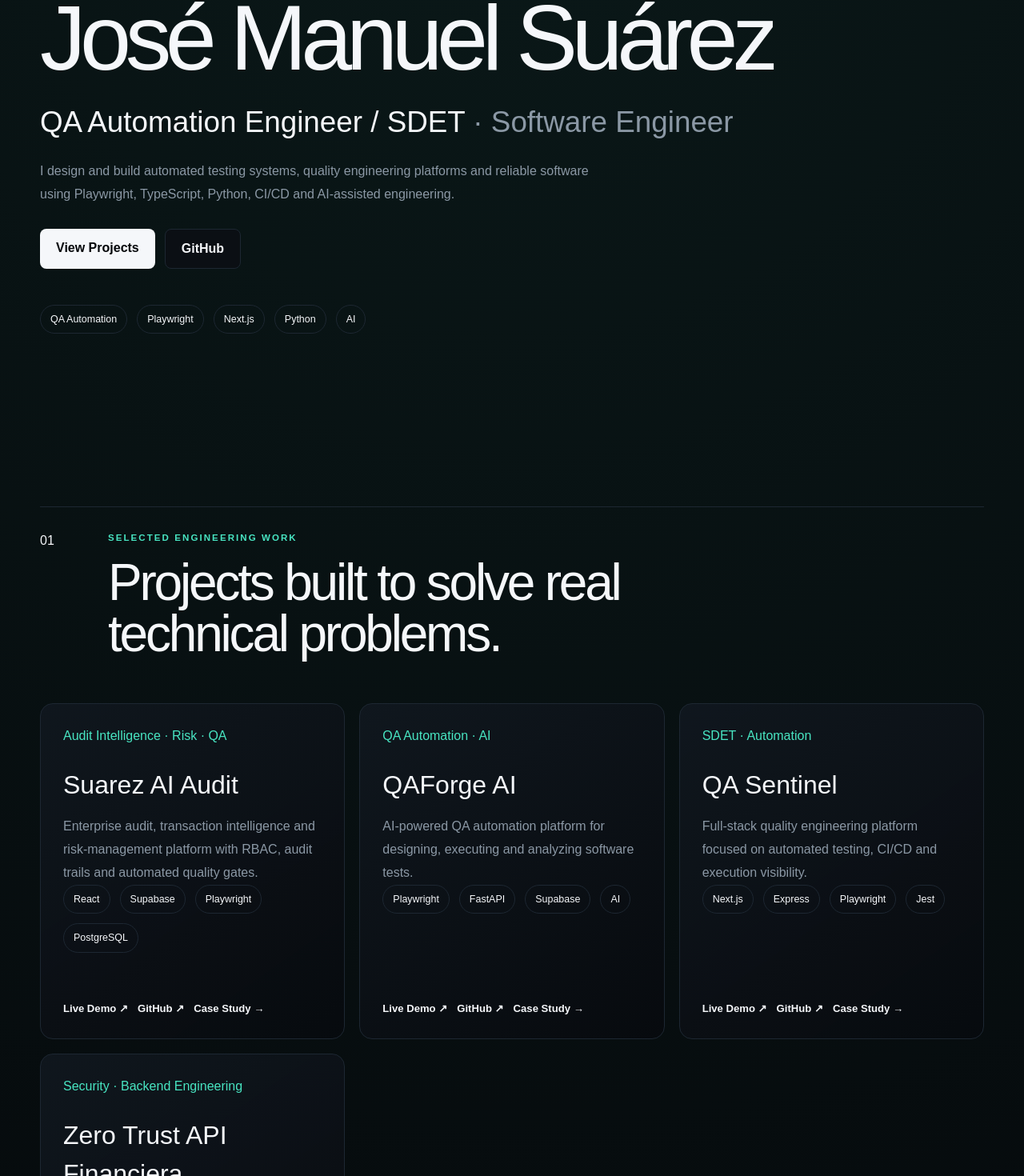
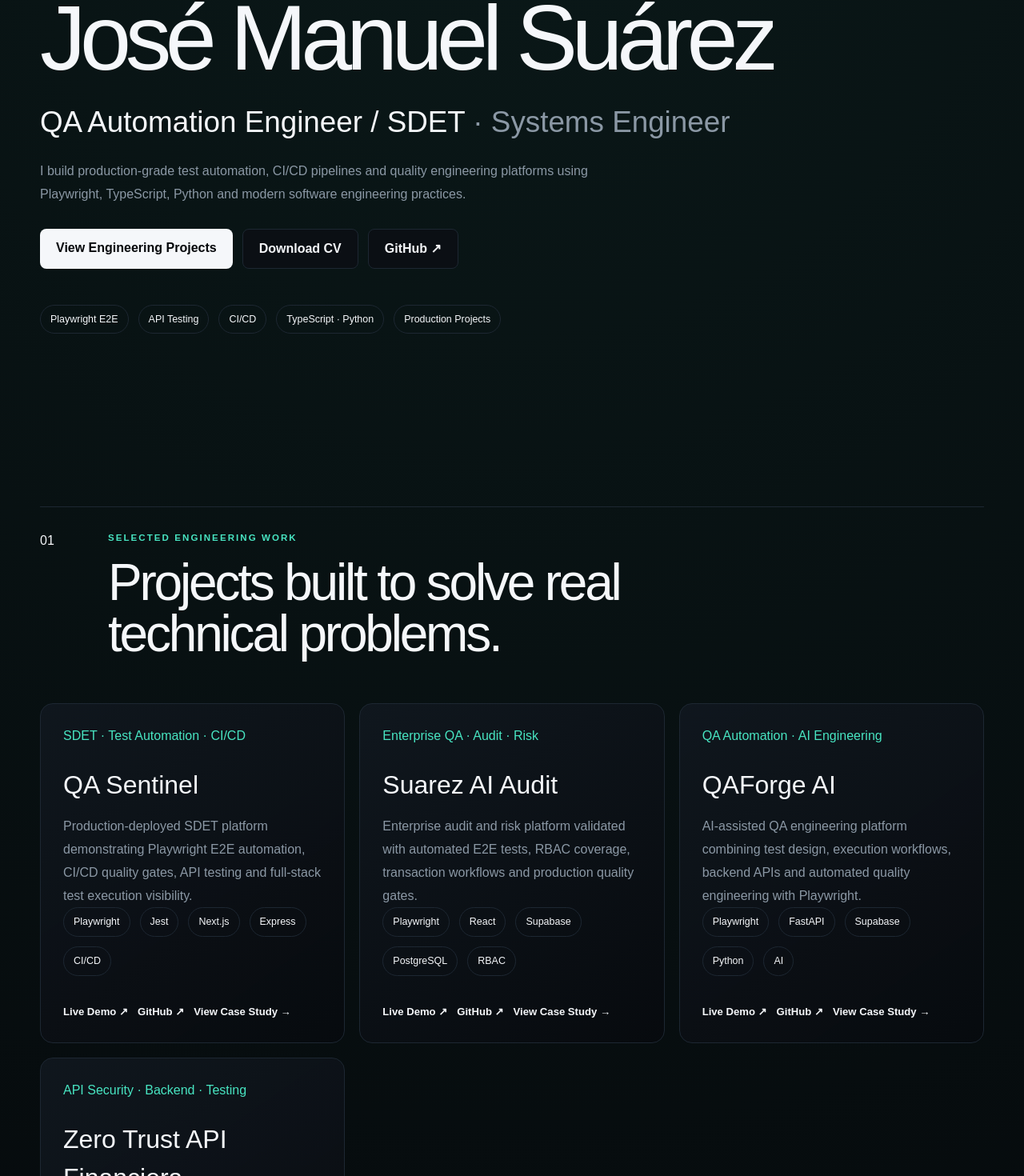
Before and after one commit to josemanuelsuarez110/jmtechlab-portfolio, a Next.js app: page / in a window 1280 px wide. Shown: the part 210-1680 px from the top of the page at 80% size. Built offline with nearby package versions, Linux system fonts and the light colour scheme.

Commit message:
feat: optimize JMTechLab portfolio for QA SDET recruiters

```diff
--- a/app/layout.tsx
+++ b/app/layout.tsx
@@ -4,16 +4,21 @@ import "./globals.css";
 export const metadata: Metadata = {
   metadataBase: new URL("https://jmtechlab.do"),
   title: {
-    default: "José Manuel Suárez | QA Automation Engineer | JMTechLab",
+    default: "José Manuel Suárez | QA Automation Engineer / SDET",
     template: "%s | JMTechLab",
   },
   description:
-    "Portfolio of José Manuel Suárez, QA Automation Engineer and Systems Engineer focused on SDET, Playwright, software quality, AI and secure software engineering.",
+    "QA Automation Engineer and SDET portfolio featuring production projects in Playwright, API testing, CI/CD, TypeScript, Python, quality engineering and secure software development.",
   keywords: [
     "José Manuel Suárez",
     "QA Automation Engineer",
     "SDET",
+    "Remote QA Engineer",
+    "Test Automation",
     "Playwright",
+    "API Testing",
+    "E2E Testing",
+    "CI/CD",
     "Software Testing",
     "QA Engineer",
     "Next.js",
--- a/app/page.tsx
+++ b/app/page.tsx
@@ -1,39 +1,43 @@
 const projects = [
+  {
+    title: "QA Sentinel",
+    description:
+      "Production-deployed SDET platform demonstrating Playwright E2E automation, CI/CD quality gates, API testing and full-stack test execution visibility.",
+    stack: ["Playwright", "Jest", "Next.js", "Express", "CI/CD"],
+    type: "SDET · Test Automation · CI/CD",
+    demo: "https://qa-sentinel-platform.vercel.app",
+    github: "https://github.com/josemanuelsuarez110/qa-sentinel-platform",
+    caseStudy: "/projects/qa-sentinel",
+  },
   {
     title: "Suarez AI Audit",
     description:
-      "Enterprise audit, transaction intelligence and risk-management platform with RBAC, audit trails and automated quality gates.",
-    stack: ["React", "Supabase", "Playwright", "PostgreSQL"],
-    type: "Audit Intelligence · Risk · QA",
+      "Enterprise audit and risk platform validated with automated E2E tests, RBAC coverage, transaction workflows and production quality gates.",
+    stack: ["Playwright", "React", "Supabase", "PostgreSQL", "RBAC"],
+    type: "Enterprise QA · Audit · Risk",
     demo: "https://suarez-ai-audit.vercel.app",
     github: "https://github.com/josemanuelsuarez110/suarez-ai-audit",
+    caseStudy: "/projects/suarez-ai-audit",
   },
   {
     title: "QAForge AI",
     description:
-      "AI-powered QA automation platform for designing, executing and analyzing software tests.",
-    stack: ["Playwright", "FastAPI", "Supabase", "AI"],
-    type: "QA Automation · AI",
+      "AI-assisted QA engineering platform combining test design, execution workflows, backend APIs and automated quality engineering with Playwright.",
+    stack: ["Playwright", "FastAPI", "Supabase", "Python", "AI"],
+    type: "QA Automation · AI Engineering",
     demo: "https://qaforge-ai-psi.vercel.app",
     github: "https://github.com/josemanuelsuarez110/qaforge-ai",
-  },
-  {
-    title: "QA Sentinel",
-    description:
-      "Full-stack quality engineering platform focused on automated testing, CI/CD and execution visibility.",
-    stack: ["Next.js", "Express", "Playwright", "Jest"],
-    type: "SDET · Automation",
-    demo: "https://qa-sentinel-platform.vercel.app",
-    github: "https://github.com/josemanuelsuarez110/qa-sentinel-platform",
+    caseStudy: "/projects/qaforge-ai",
   },
   {
     title: "Zero Trust API Financiera",
     description:
-      "Production-deployed Zero Trust financial API with JWT authentication, Neon PostgreSQL RLS and automated security verification.",
-    stack: ["Zero Trust", "JWT", "PostgreSQL RLS", "Neon", "Express"],
-    type: "Security · Backend Engineering",
+      "Production security API with JWT authentication, PostgreSQL Row-Level Security, automated authorization tests and verified Zero-Trust controls.",
+    stack: ["JWT", "PostgreSQL RLS", "Neon", "Express", "Security Testing"],
+    type: "API Security · Backend · Testing",
     demo: "https://zero-trust-api-financiera.vercel.app",
     github: "https://github.com/josemanuelsuarez110/zero-trust-api-financiera",
+    caseStudy: "/projects/zero-trust-api",
   },
 ];
 
@@ -90,18 +94,26 @@ export default function Home() {
 
         <h2>
           QA Automation Engineer / SDET
-          <span> · Software Engineer</span>
+          <span> · Systems Engineer</span>
         </h2>
 
         <p className="hero-description">
-          I design and build automated testing systems, quality engineering
-          platforms and reliable software using Playwright, TypeScript, Python,
-          CI/CD and AI-assisted engineering.
+          I build production-grade test automation, CI/CD pipelines and quality
+          engineering platforms using Playwright, TypeScript, Python and modern
+          software engineering practices.
         </p>
 
         <div className="hero-actions">
           <a className="primary-button" href="#projects">
-            View Projects
+            View Engineering Projects
+          </a>
+
+          <a
+            className="secondary-button"
+            href="/Jose-Manuel-Suarez-CV-English.pdf"
+            download
+          >
+            Download CV
           </a>
 
           <a
@@ -110,16 +122,16 @@ export default function Home() {
             target="_blank"
             rel="noreferrer"
           >
-            GitHub
+            GitHub ↗
           </a>
         </div>
 
         <div className="hero-meta">
-          <span>QA Automation</span>
-          <span>Playwright</span>
-          <span>Next.js</span>
-          <span>Python</span>
-          <span>AI</span>
+          <span>Playwright E2E</span>
+          <span>API Testing</span>
+          <span>CI/CD</span>
+          <span>TypeScript · Python</span>
+          <span>Production Projects</span>
         </div>
       </section>
 
@@ -165,19 +177,10 @@ export default function Home() {
                 )}
 
                 <a
-                  href={
-                    project.title === "Suarez AI Audit"
-                      ? "/projects/suarez-ai-audit"
-                      : project.title === "QAForge AI"
-                      ? "/projects/qaforge-ai"
-                      : project.title === "QA Sentinel"
-                      ? "/projects/qa-sentinel"
-                      : project.title === "Zero Trust API Financiera"
-                      ? "/projects/zero-trust-api"
-                      : "#"
-                  }
+                  className="case-study-link"
+                  href={project.caseStudy}
                 >
-                  Case Study →
+                  View Case Study →
                 </a>
               </div>
             </article>
@@ -402,7 +405,7 @@ export default function Home() {
 
       <section className="section container" id="business-projects">
         <div className="section-heading">
-          <span>07</span>
+          <span>08</span>
           <div>
             <p className="section-label">BUSINESS & CONSULTING PROJECTS</p>
             <h3>Production work beyond QA engineering.</h3>
```
